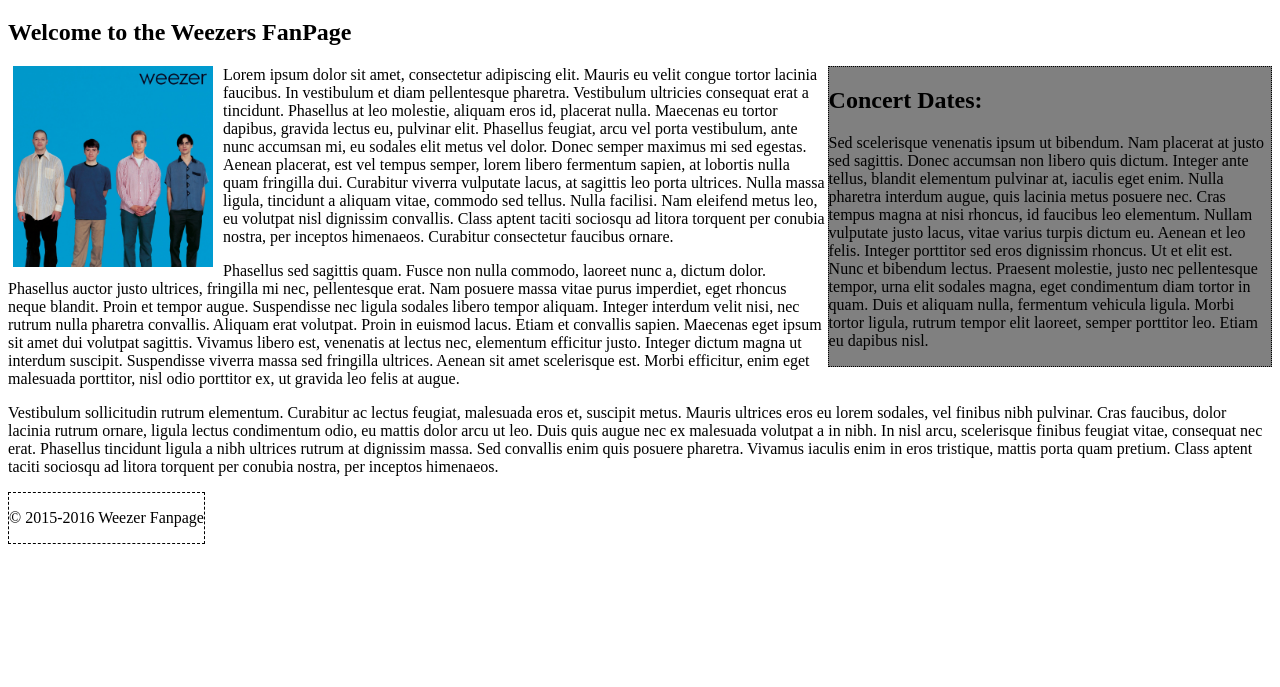
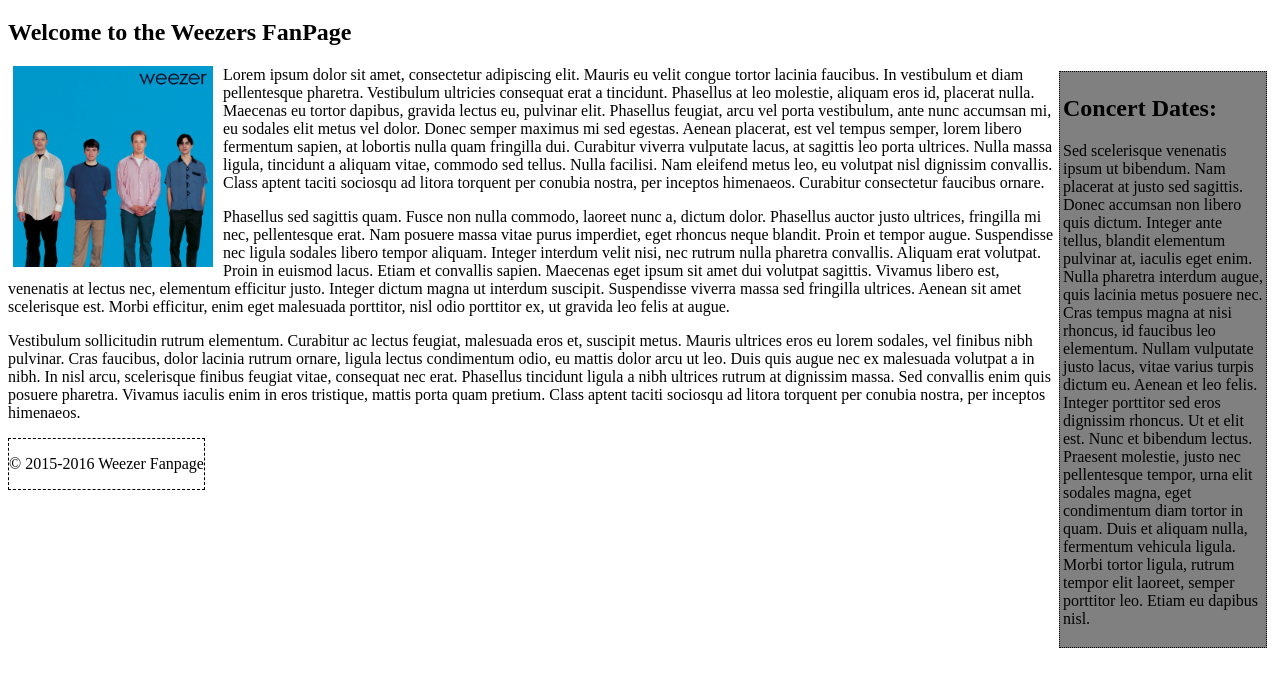
Before and after one commit to matthewgiem/weezer, a plain HTML site: page index.html in a window 1280 px wide. Shown: the part 61-748 px from the top of the page. Drawn offline with Linux system fonts and the light colour scheme.

Commit message:
add border and padding

```diff
--- a/css/style.css
+++ b/css/style.css
@@ -15,7 +15,9 @@ img {
   border: 1px dotted;
   background-color: grey;
   float: right;
-  width: 35%
+  width: 200px;
+  padding:3px;
+  margin: 5px;
 }
 
 .footer {
```
